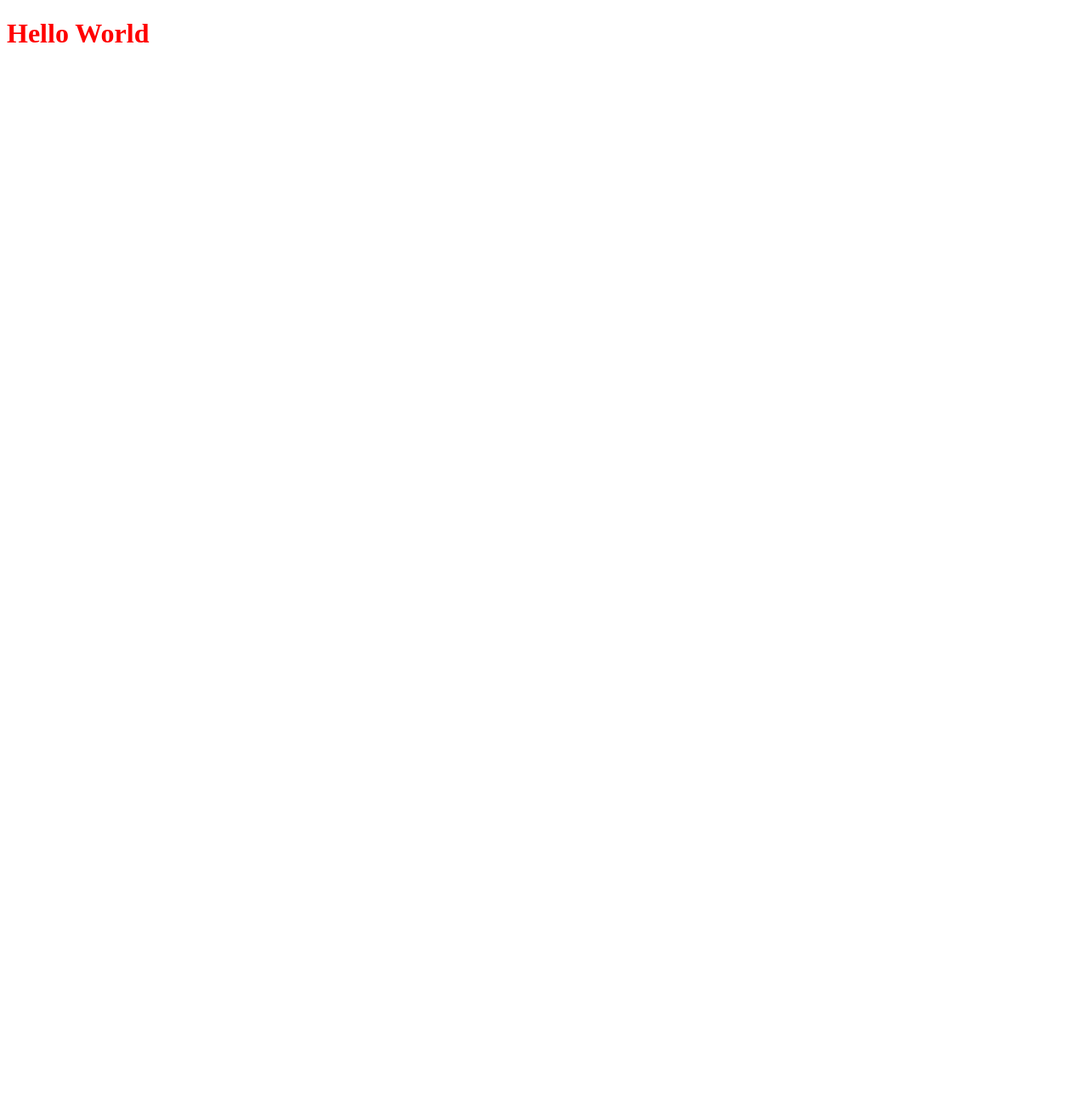
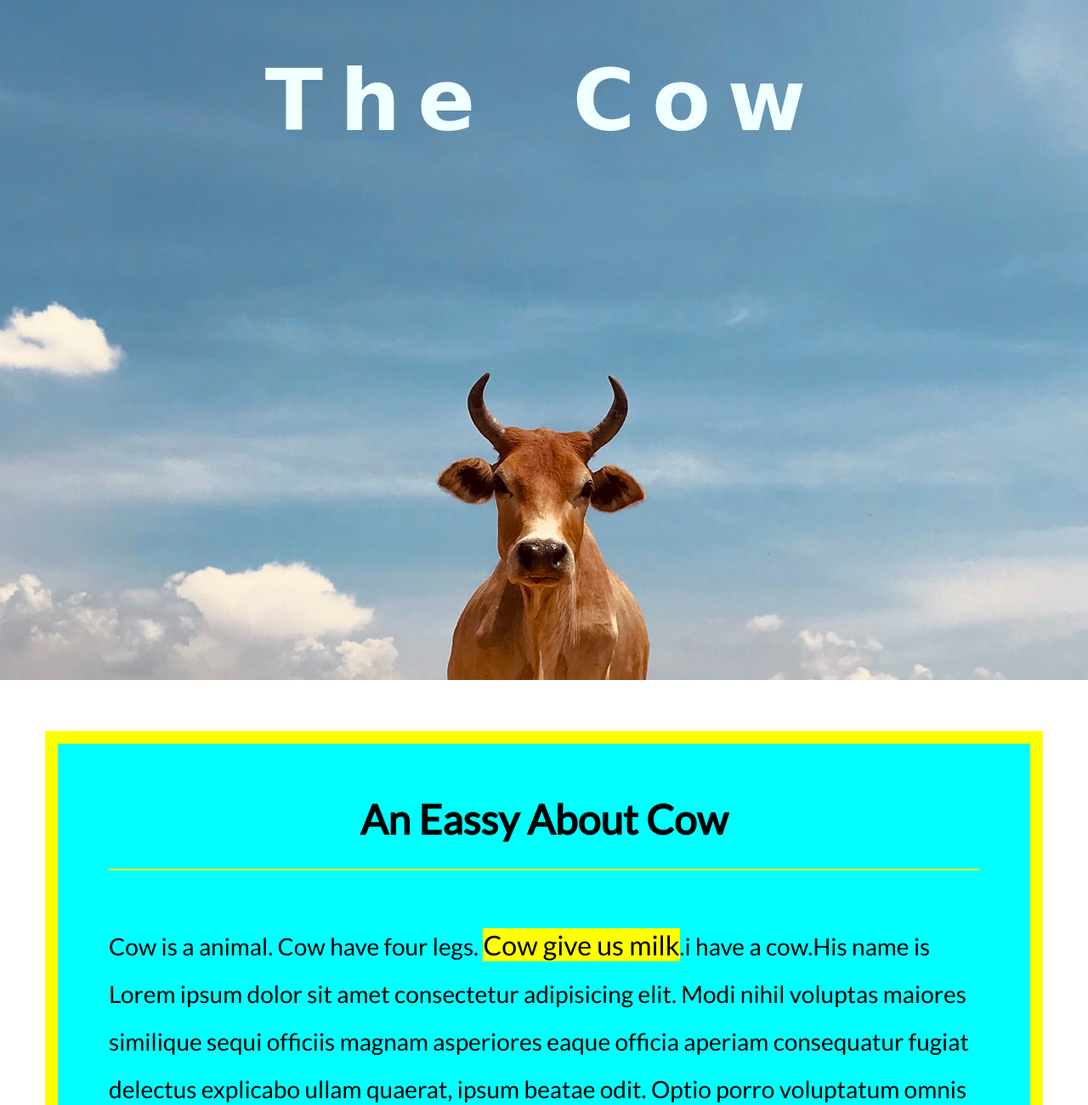
Before and after one commit to asif4762/html-css-session, a plain HTML site: page index.html in a window 1280 px wide. Shown: the top 1300 px of the page at 85% size. Before the commit the page ends 800 px from the top, so only its background shows below. Drawn offline with Linux system fonts and the light colour scheme.

Commit message:
take this

```diff
--- a/index.html
+++ b/index.html
@@ -1,13 +1,24 @@
 <!DOCTYPE html>
 <html lang="en">
 <head>
+  <!-- here is meta tag  -->
   <meta charset="UTF-8">
   <meta name="viewport" content="width=device-width, initial-scale=1.0">
+  <meta name="author" content="Asif Zaman"/>
+
   <title>Conceptual video</title>
+  <!-- here is our html -->
   <link rel="stylesheet" href="styles/style.css">
-  <link rel="shortcut icon" href="images/cow-icon_609277-3807.avif" type="image/x-icon">
+  <link rel="shortcut icon" href="https://img.icons8.com/emoji/48/cow-emoji.png" type="image/x-icon">
 </head>
 <body>
-  <h1>Hello World</h1>
+  <div class="hero">
+    <h1>The Cow</h1>
+  </div>
+
+  <div class="article">
+    <h2>An Eassy About Cow</h2>
+    <p>Cow is a animal. Cow have four legs. <span class="imp">Cow give us milk</span>.i have a cow.His name is Lorem ipsum dolor sit amet consectetur adipisicing elit. Modi nihil voluptas maiores similique sequi officiis magnam asperiores eaque officia aperiam consequatur fugiat delectus explicabo ullam quaerat, ipsum beatae odit. Optio porro voluptatum omnis suscipit doloribus provident, nemo rem totam, ratione dicta et repudiandae in nihil vel assumenda repellat. Expedita, nemo amet, quam voluptates similique velit, labore reiciendis doloremque fuga quod veniam delectus. Voluptatum nihil beatae mollitia aut tenetur corporis amet quis facere provident unde nulla inventore blanditiis, sit minus incidunt ea fugit, dolorum sed impedit? Tempore corrupti repellendus incidunt dicta nostrum cupiditate pariatur, velit eum eveniet itaque minus, cum saepe.</p>
+  </div>
 </body>
 </html>
--- a/styles/style.css
+++ b/styles/style.css
@@ -1,3 +1,63 @@
-h1{
-    color: red;
+@import url('https://fonts.googleapis.com/css2?family=Lato:ital,wght@0,100;0,400;1,400&display=swap');
+
+*{
+    margin: 0;
+    padding: 0;
+    font-family: 'Lato', sans-serif;
 }
+.hero{
+    background-image: url(../images/cow\ \(2\).jpg);
+    background-size: cover;
+    background-position: bottom center;
+    height: 100vh;
+
+}
+.hero h1{
+    text-align: center;
+    color: azure;
+    font-size: 100px;
+    font-weight: 900;
+    font-family: cursive;
+    word-spacing: 40px;
+    letter-spacing: 20px;
+    padding-top: 60px;
+
+}
+
+.article{
+    width: 80%;
+    margin: 60px auto;
+    background-color: rgb(0, 255, 255);
+    padding: 60px;
+    /* border-radius: 20px; */
+    border-width: 15px;
+    border-color: yellow;
+    border-style: solid;
+}
+
+.article h2{
+    text-align: center;
+    font-size: 48px;
+    /* border-bottom: 2px; */
+    border-color: yellow;
+    border-width: 2px;
+    border-top: 0;
+    border-left: 0;
+    border-right: 0;
+    border-style: solid;
+    padding-bottom: 30px;
+    margin-bottom: 60px;
+
+}
+
+.article p{
+    font-size: 28px;
+    line-height: 2em;
+}
+
+.article p .imp{
+    font-size: 2rem;
+    background-color: yellow;
+    display: inline;
+    width: 600px;
+}
```
